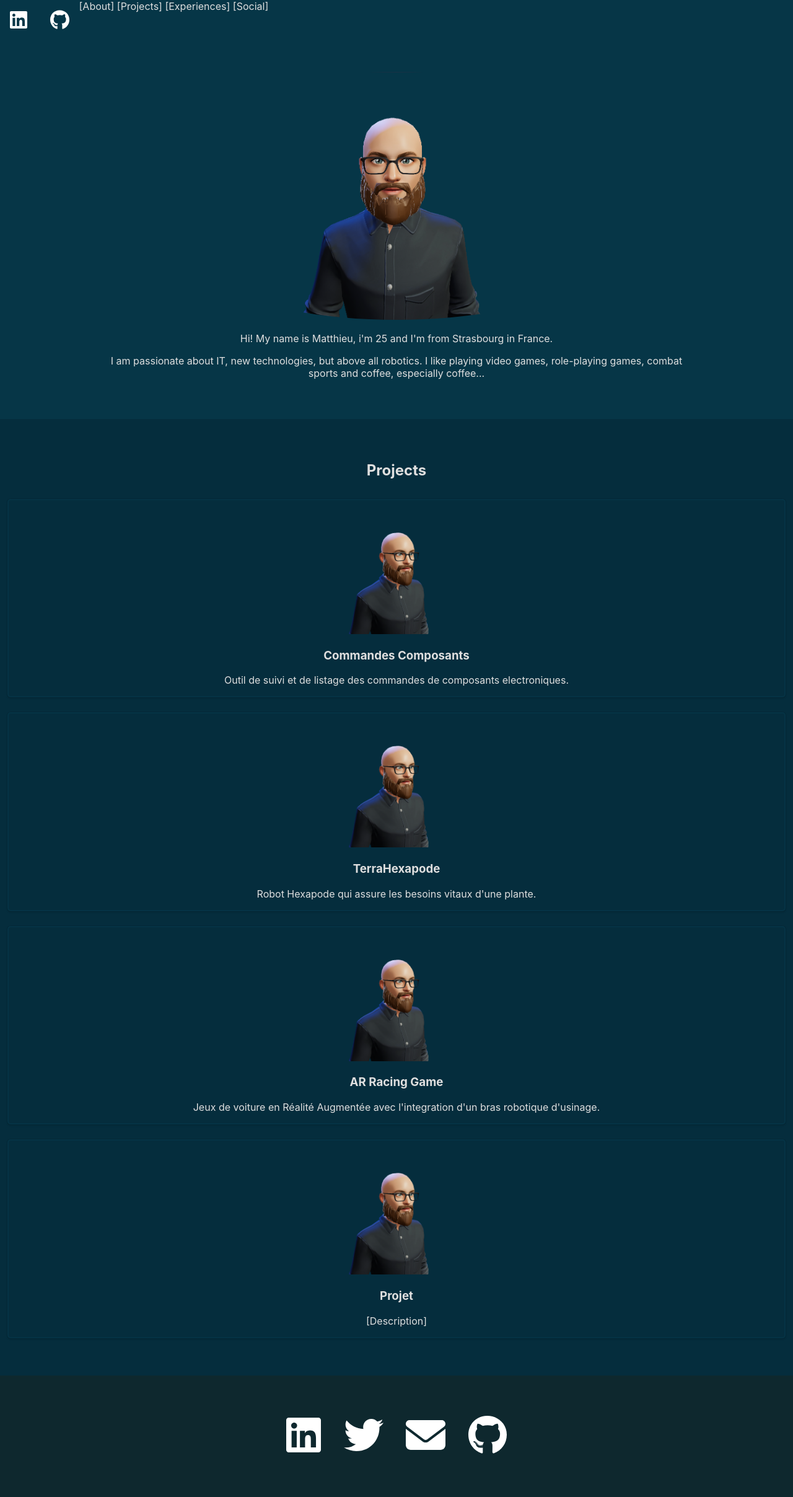
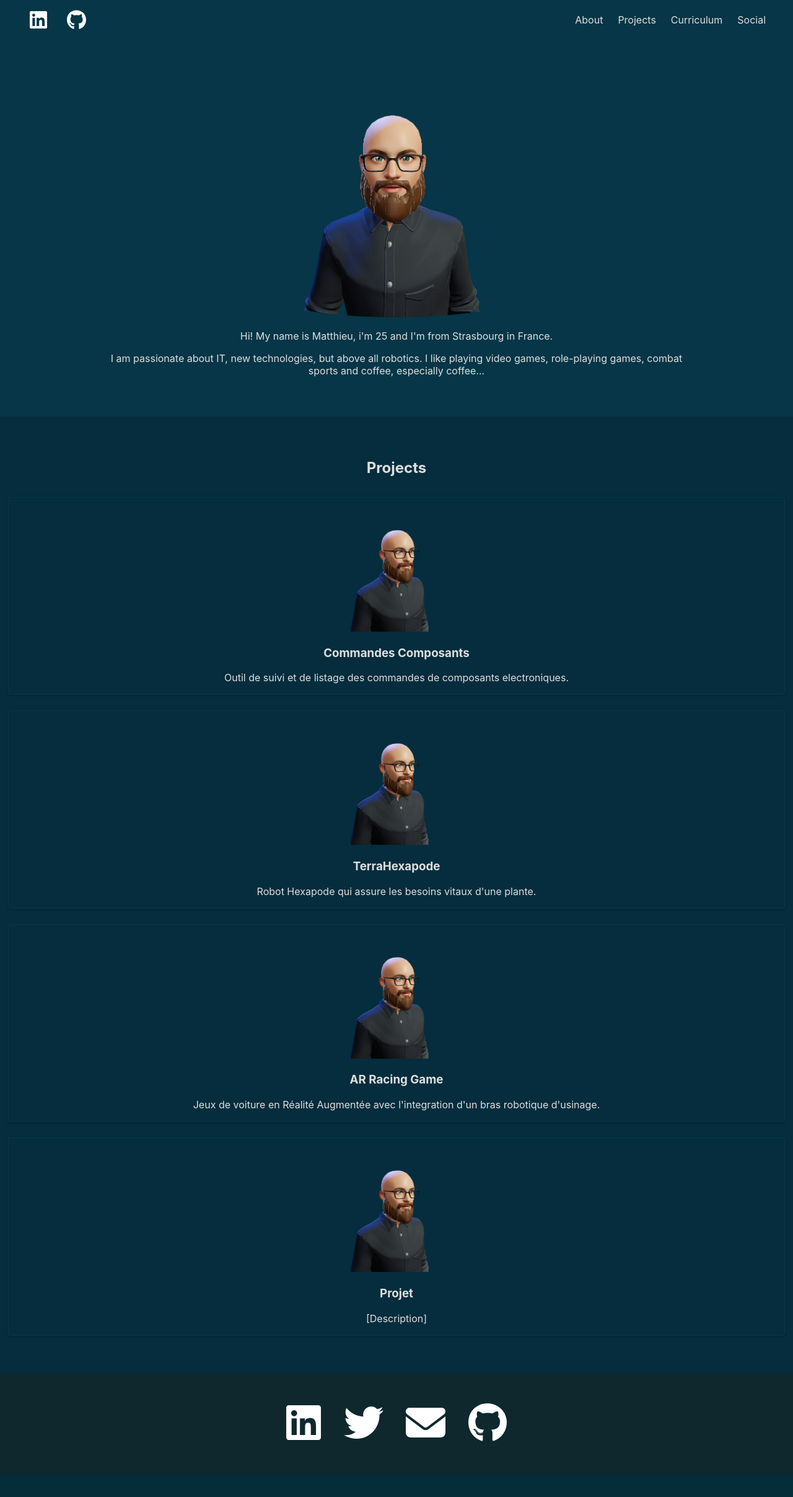
Before and after one commit to matthieu66100/matthieu66100.github.io, a PHP site: page / in a window 1280 px wide. Shown: the whole page at 62% size. After the commit the page ends 2325 px from the top, so only its background shows below. Run offline with PHP 8.4, Linux system fonts and the light colour scheme.

Commit message:
Page visual + links id

```diff
--- a/css/style.css
+++ b/css/style.css
@@ -15,6 +15,16 @@ textarea {
     font-family: -apple-system, BlinkMacSystemFont, "Segoe UI", Roboto, Oxygen, Ubuntu, Cantarell, "Fira Sans", "Droid Sans", "Helvetica Neue", Helvetica, Arial, sans-serif;
 }
 
+section {
+    padding-top: 3rem;
+    padding-bottom: 3rem;
+}
+
+a{
+    text-decoration: none;
+}
+
+
 .center-text {
     text-align: center;
 }
@@ -25,25 +35,32 @@ textarea {
     filter: invert(100%);
 }
 
-section {
-    padding-top: 3rem;
-    padding-bottom: 3rem;
-}
-
-
 
 /* NAV BAR */
+.nav{
+    min-height: 3.5rem;
+    position: relative;
+    text-align: center;
+    z-index: 2;
+}
 .nav-menu {
     display: flex;
-
 }
 
 .nav-left {
-    justify-content: flex-start
+    display: flex;
+    justify-content: flex-start;
+    flex-basis: 0;
+    flex-grow: 1;
+    flex-shrink: 0;
 }
 
 .nav-right {
+    display: flex;
     justify-content: flex-end;
+    flex-basis: 0;
+    flex-grow: 1;
+    flex-shrink: 0;
 }
 
 .nav-logo {
@@ -52,8 +69,19 @@ section {
 }
 
 .nav-links {
-    text-decoration: none;
+    align-items: center;
+    display: flex;
+    flex-grow: 0;
+    flex-shrink: 0;
+    font-size: 1rem;
+    justify-content: center;
+    padding: 0.5rem 0.75rem;
 }
+
+a.nav-links{
+    color: #dfdfdf;
+}
+
 
 /* AVATAR AND TEXT */
 
@@ -98,6 +126,7 @@ section {
 
 .container {
     position: relative;
+    margin-inline: 2em;
 }
 
 
@@ -109,5 +138,5 @@ section {
 
 .foot-logo {
     height: 4em;
-    margin: 1em;
+    padding-inline: 1em;
 }
--- a/index.html
+++ b/index.html
@@ -13,22 +13,30 @@
 <body>
 
     <!-- NAV MENU -->
-    <div class="nav-menu">
+    <nav class="nav nav-menu container">
         <div class="nav-left">
             <img class="nav-logo svg-color" src="img/images/icons/linkedin.svg">
             <img class="nav-logo svg-color" src="img/images/icons/github.svg">
-
-        </div>
-        <div class="nav-right">
-            [About]
-            [Projects]
-            [Experiences]
-            [Social]
-        </div>
         </div>
 
+        <div class="nav-right">
+            <a class="nav-links" href="">
+                About
+            </a>
+            <a class="nav-links" href="#projects">
+                Projects
+            </a>
+            <a class="nav-links" href="">
+                Curriculum
+            </a>
+            <a class="nav-links" href="#social">
+                Social
+            </a>
+        </div>
+    </nav>
+
     <!-- ABOUT -->
-    <section class="center-text">
+    <section class="center-text" id="about">
         <div>
             <img class="avatar" src="img/images/avatar/demi_face.png" alt="">
         </div>
@@ -47,9 +55,9 @@
 
 
     <!-- PROJETS -->
-    <section class="section-2 center-text">
+    <section class="section-2 center-text" id="projects">
         <h1>Projects</h1>
-        <div style="">
+
         <!-- 1 -->
         <div class="project-grid">
             <div class="project-box">
@@ -125,11 +133,11 @@
                 </article>
             </div>
         </div>
-        </div>
+
     </section>
 
     <!-- SOCIAL -->
-    <section class="section-3 center-text">
+    <section class="section-3 center-text" id="social">
         <img class="foot-logo svg-color" src="img/images/icons/linkedin.svg" alt="">
         <img class="foot-logo svg-color" src="img/images/icons/twitter.svg" alt="">
         <img class="foot-logo svg-color" src="img/images/icons/envelope-solid.svg" alt="">
```
Lines whose indentation alone changed are shown as unchanged.
